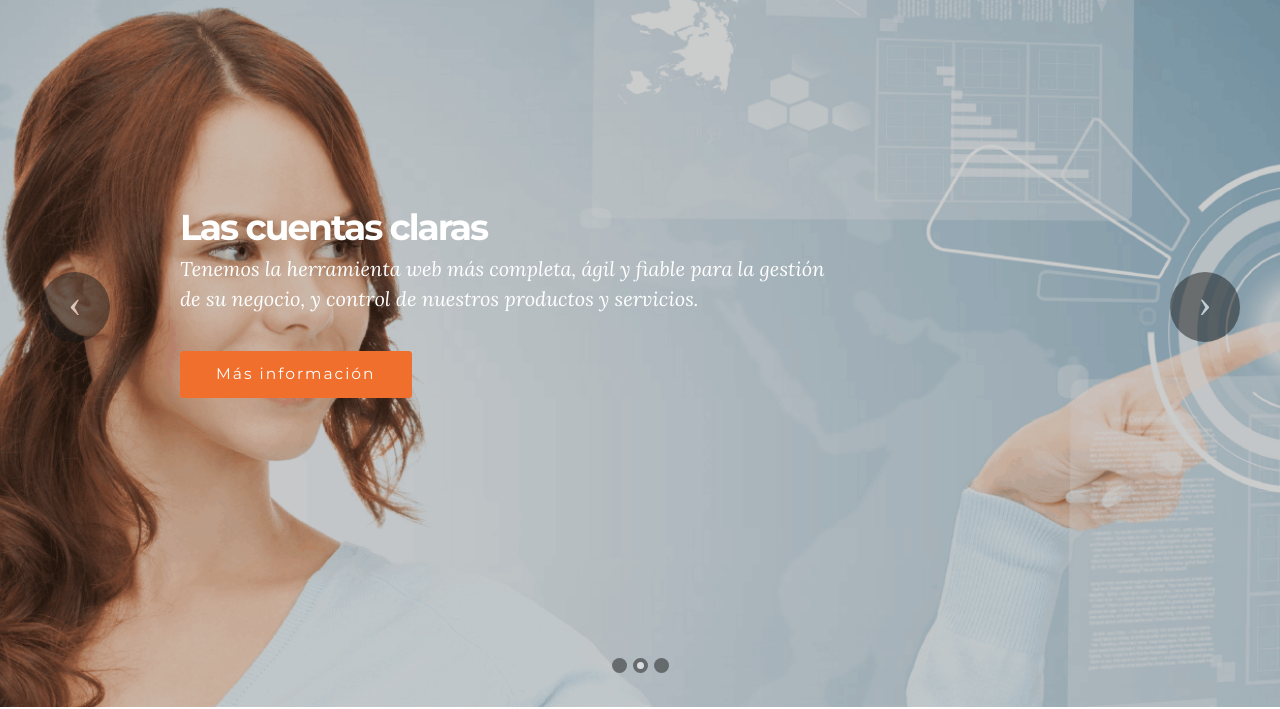
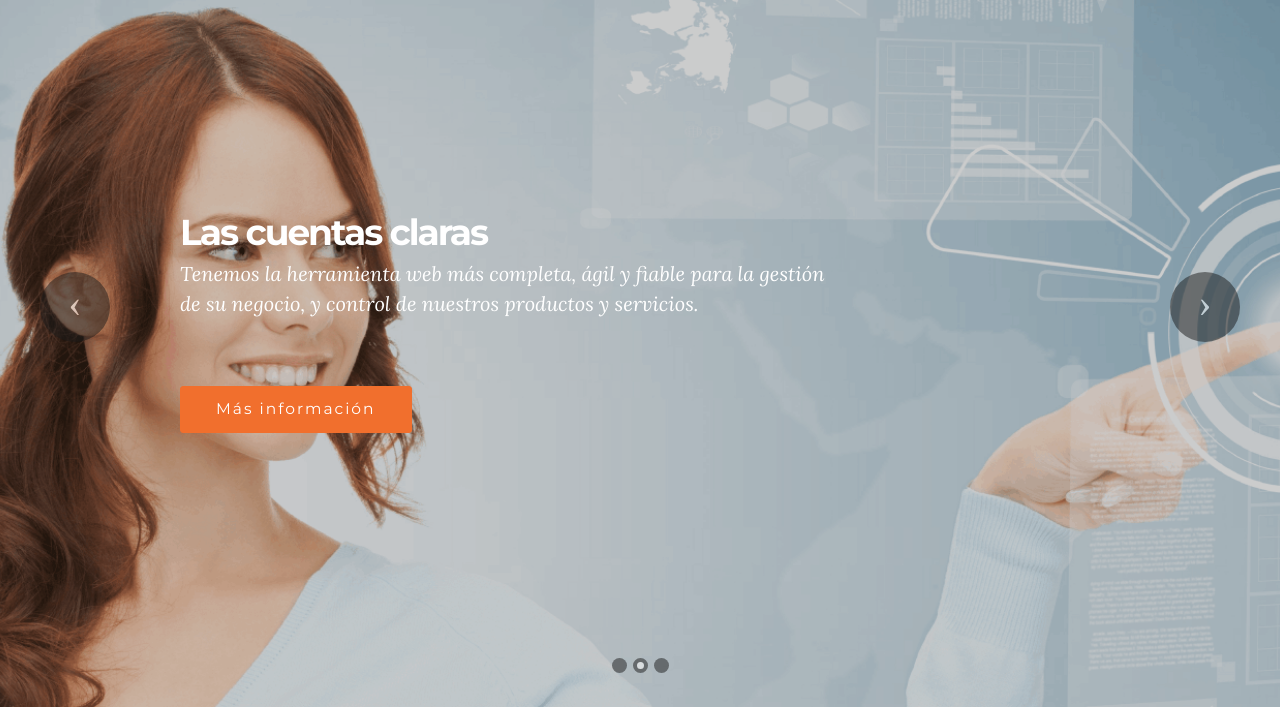
Before and after one commit to dianamariabarrero/nospay, a plain HTML site: page index.html in a window 1280 px wide. Shown: the part 93-802 px from the top of the page. Drawn offline with Linux system fonts and the light colour scheme.

Commit message:
create github pages

```diff
--- a/index.html
+++ b/index.html
@@ -57,7 +57,7 @@
 
 </section>
 
-<section class="engine"><a href="https://mobirise.info/y">html web templates</a></section><section class="mbr-slider mbr-section mbr-section__container carousel slide mbr-section-nopadding mbr-after-navbar" data-ride="carousel" data-keyboard="false" data-wrap="true" data-pause="false" data-interval="5000" id="slider-0" data-rv-view="2">
+<section class="engine"><a href="https://mobirise.info/t">amp templates</a></section><section class="mbr-slider mbr-section mbr-section__container carousel slide mbr-section-nopadding mbr-after-navbar" data-ride="carousel" data-keyboard="false" data-wrap="true" data-pause="false" data-interval="5000" id="slider-0" data-rv-view="2">
     <div>
         <div>
             <div>
@@ -73,7 +73,7 @@
                                 <div class="row">
                                     <div class="col-md-8 col-md-offset-1">
                                         <h2 class="mbr-section-title display-1">Plataforma líder en recargas</h2>
-                                        <p class="mbr-section-lead lead">Realiza tus recargas online, transacciones electrónicas <br>prepago y servicios web</p>
+                                        <p class="mbr-section-lead lead">Realiza tus recargas online, transacciones electrónicas <br>prepago y servicios web<br></p>
 
                                         <div class="mbr-section-btn"><a class="btn btn-lg btn-danger" href="https://mobirise.com">Más información</a> </div>
                                     </div>
@@ -87,8 +87,8 @@
 
                                 <div class="row">
                                     <div class="col-md-8 col-md-offset-1">
-                                        <h2 class="mbr-section-title display-1">Las cuentas claras</h2>
-                                        <p class="mbr-section-lead lead">Tenemos la herramienta web más completa, ágil y fiable para la gestión<br>de su negocio, y control de nuestros productos y servicios.</p>
+                                        <h2 class="mbr-section-title display-1"><br>Las cuentas claras</h2>
+                                        <p class="mbr-section-lead lead">Tenemos la herramienta web más completa, ágil y fiable para la gestión<br>de su negocio, y control de nuestros productos y servicios.<br><br></p>
 
                                         <div class="mbr-section-btn"><a class="btn btn-lg btn-danger" href="https://mobirise.com">Más información</a> </div>
                                     </div>
@@ -102,8 +102,8 @@
 
                                 <div class="row">
                                     <div class="col-md-8 col-md-offset-1">
-                                        <h2 class="mbr-section-title display-1">La mayor gama de servicios</h2>
-                                        <p class="mbr-section-lead lead">Recargas nacionales, internacionales y étnicas, contenidos digitales,<br>venta y activación de tarjetas SIM, medios de pago por Internet</p>
+                                        <h2 class="mbr-section-title display-1"><br>La mayor gama de servicios</h2>
+                                        <p class="mbr-section-lead lead">Recargas nacionales, internacionales y étnicas, contenidos<br> digitales,venta y activación de tarjetas SIM, medios de pago por Internet<br><br></p>
 
                                         <div class="mbr-section-btn"><a class="btn btn-lg btn-danger" href="https://mobirise.com">Más Información</a> </div>
                                     </div>
```
Also changed, not shown: 1 other file.
